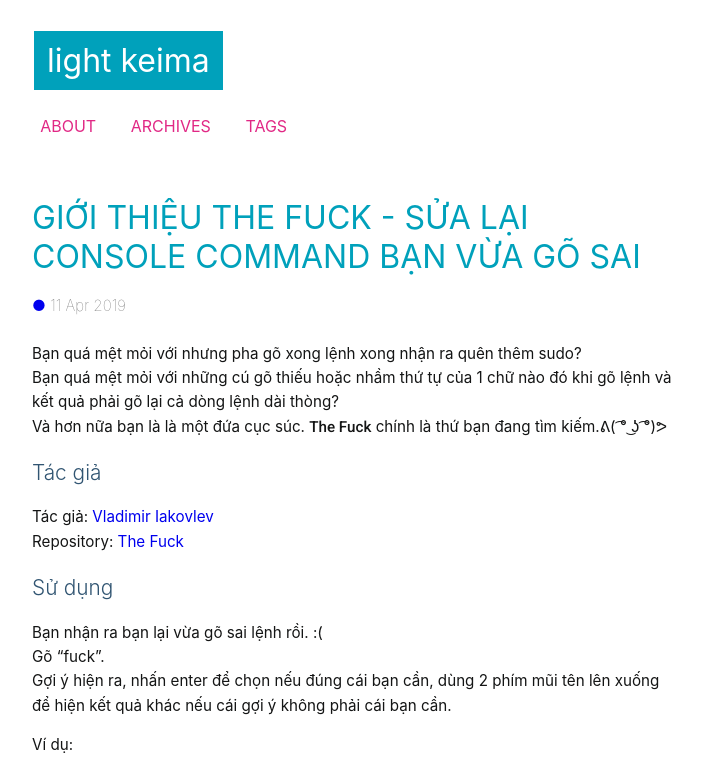
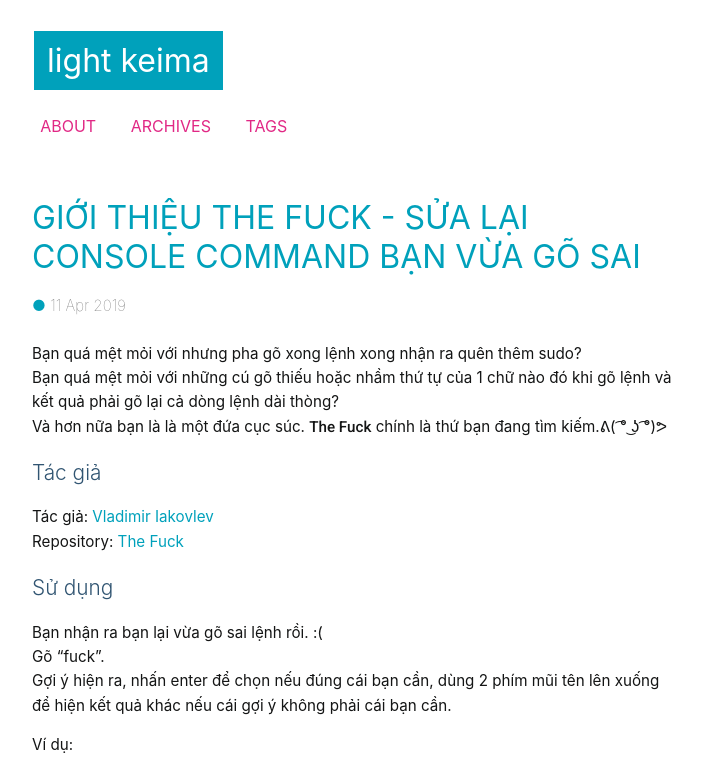
Before and after one commit to ntvthuyen/ntvthuyen.github.io_old, a Jekyll site: the page built from index.html, in a window 1280 px wide. Shown: the top 772 px of the page, without its empty margins (288-990 px from the left). Built offline with Jekyll 4.4.1, drawn with Linux system fonts in a browser that asks for light colours; some web fonts are replaced; the list of posts is cut into pages by our own code.

Commit message:
Update main.css

```diff
--- a/css/main.css
+++ b/css/main.css
@@ -63,7 +63,7 @@ header h1 a:hover {
 }
 nav {
     font-weight: 200;
-    font-family: Arial, -apple-system, Roboto, Helvetica;
+    font-family: -apple-system, Roboto, Helvetica, Arial;
     text-transform: uppercase;
     margin-left: -43px;
 	margin-bottom: -20px;
@@ -187,8 +187,7 @@ li {
 }
 a {
     font-family: -apple-system,system-ui,BlinkMacSystemFont,"Segoe UI",Roboto,"Helvetica Neue",Arial,sans-serif;
-    color: #0000000;
-	!color: #00a1bb;
+    color: #00a1bb;
     text-decoration: none;
 }
 a:hover {
```
